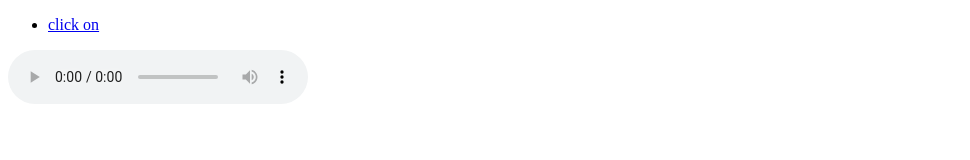
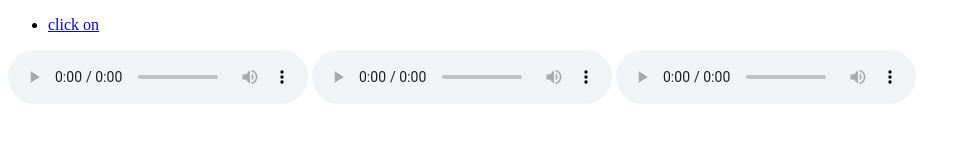
Before and after one commit to acciojob/semantic-navbar-and-audios-ak8058, a website: page main.html in a window 1280 px wide. Shown: the whole page, without its empty margins (0-970 px from the left). Drawn offline with Linux system fonts and the light colour scheme.

Commit message:
created a submission

```diff
--- a/main.html
+++ b/main.html
@@ -15,7 +15,13 @@
 	</nav>
 	<audio controls>
 		<source src="http://commondatastorage.googleapis.com/codeskulptor-demos/DDR_assets/Kangaroo_MusiQue_-_The_Neverwritten_Role_Playing_Game.mp3">
+
+	</audio>
+	<audio controls>
 		<source src="http://commondatastorage.googleapis.com/codeskulptor-assets/Epoq-Lepidoptera.ogg">
+
+	</audio>
+	<audio controls>
 		<source src=" http://codeskulptor-demos.commondatastorage.googleapis.com/pang/paza-moduless.mp3">
 
 	</audio>
```
